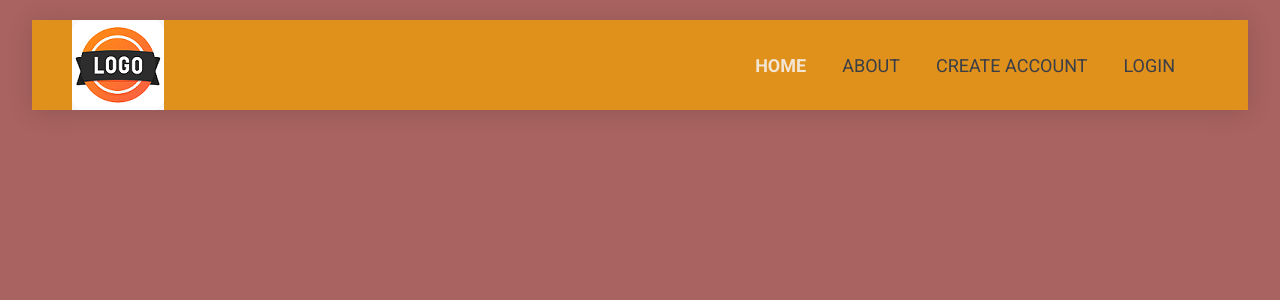
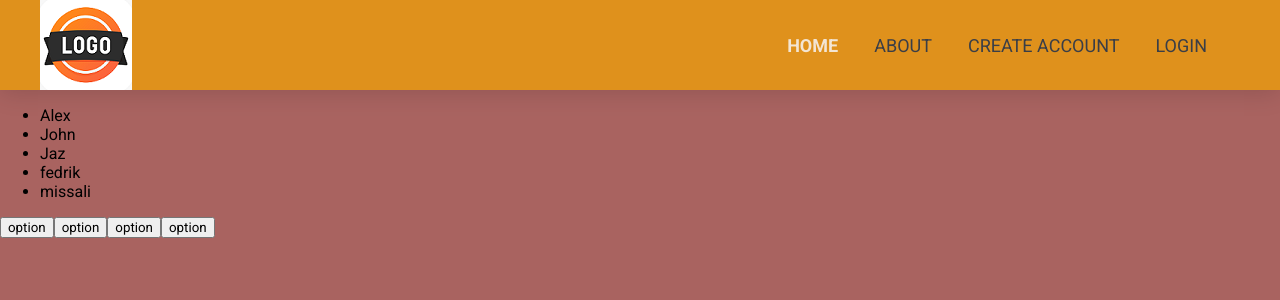
Before and after one commit to Luis1r/react-menu, a React (Create React App) app: page /myNode in a window 1280 px wide. Shown: the top 300 px of the page. Built offline with nearby package versions, Linux system fonts and the light colour scheme.

Commit message:
Added Webpages
Added webpages using Router imort.

```diff
--- a/src/App.js
+++ b/src/App.js
@@ -1,21 +1,59 @@
 import React, { Component } from 'react';
-import CenMenu from './CenMenu';
+import CenMenu from './components/menu/CenMenu';
+//Import all needed Components for changing pages
+import {
+    BrowserRouter as Router,
+    Route,
+    Switch,
+    Link,
+    Redirect
+} from "react-router-dom";
+import logo from './logo.png';
+//Pages
+import MainPage from "./pages/index"; ///< index.js will be automatically imported
+//And render that route with the MainPage component for the root path /
+import NotFoundPage from "./pages/404";
+import UploadPage from "./pages/myUploads";
+import NodePage from "./pages/myNode";
+import AboutUsPage from "./pages/aboutUs";
 
-import logo from './logo.png';
+
 
 class App extends Component {
-  render() {
-    let links = [
-      { label: 'Home', link: '#home', active: true },
-      { label: 'About', link: '#about' },
-      { label: 'Create Account', link: '#createAccount' },
-      { label: 'Login', link: '#login' },
-    ];
+    render() {
+        let isLogin = false;
+        let links;
+        if (isLogin) {
+            links = [
+                { label: 'Home', link: './', active: true },
+                { label: 'About', link: './aboutUs' },
+                { label: 'userName', link: './myNode' },
+            ];
+        } else {
+            links = [
+                { label: 'Home', link: './', active: true },
+                { label: 'About', link: './aboutUs' },
+                { label: 'Create Account', link: '#createAccount' },
+                { label: 'Login', link: './myNode' },
+            ];
+        }
+        return (
+            <>
+                <CenMenu links={links} logo={logo} />
+                <Router>
+                    <Switch>
+                        {/*All our Routes go here!*/}
+                        <Route exact path="/" component={MainPage} />
+                        <Route exact path="/myUploads" component={UploadPage} />
+                        <Route exact path="/myNode" component={NodePage} />
+                        <Route exact path="/aboutUs" component={AboutUsPage} />
+                        <Route exact path="/404" component={NotFoundPage} />
+                        <Redirect to="/404" />
+                    </Switch>
+                </Router>
+            </>
 
-    return (
-      <div className="container center">
-        <CenMenu links={links} logo={logo} />
-      </div>
+
     );
   }
 }
--- /dev/null
+++ b/src/pages/404.js
@@ -0,0 +1,12 @@
+/*404.js*/
+import React from "react";
+//Functional Component
+const NotFoundPage = () => {
+    return (
+        <div className="container center">
+            <h1>404, page not found!</h1>
+        </div>
+    );
+};
+
+export default NotFoundPage;
--- /dev/null
+++ b/src/pages/aboutUs.js
@@ -0,0 +1,14 @@
+/*aboutUs.js*/
+import React from "react";
+//Functional Component
+const AboutUsPage = () => {
+    return (
+        <div className="container center">
+            <h1>About Us?</h1>
+            <h2>We are smarter then you.</h2>
+            <h3>(That is all you need to know...)</h3>
+        </div>
+    );
+};
+
+export default AboutUsPage;
--- /dev/null
+++ b/src/pages/index.js
@@ -0,0 +1,13 @@
+/*index.js*/
+import React from "react";
+//Functional Component
+const MainPage = () => {
+    return (
+        <div className="container center">
+            <h3>Welcome to out humble abode!</h3>
+            <small>Main Page</small>
+        </div>
+    );
+};
+
+export default MainPage;
--- /dev/null
+++ b/src/pages/myNode.js
@@ -0,0 +1,25 @@
+/*myNode.js*/
+import React from "react";
+/* We simply can use an array and loop and print each intem in the list */
+const NodePage = () => {
+    return (
+        <>
+            <div>
+                <ul>
+                    {["Alex", "John", "Jaz", "fedrik", "missali"].map((user, idx) => {
+                        return <li key={idx}>{user}</li>;
+                    })}
+                </ul>
+            </div>
+            <div>
+                <button>option</button>
+                <button>option</button>
+                <button>option</button>
+                <button>option</button>
+
+            </div>
+        </>
+    );
+};
+
+export default NodePage;
--- /dev/null
+++ b/src/pages/myUploads.js
@@ -0,0 +1,16 @@
+/*myUploads.js*/
+import React from "react";
+/* We simply can use an array and loop and print each intem in the list */
+const UploadPage = () => {
+    return (
+        <div>
+            <ul>
+                {["Alex", "John", "Jaz", "fedrik", "missali"].map((user, idx) => {
+                    return <li key={idx}>{user}</li>;
+                })}
+            </ul>
+        </div>
+    );
+};
+
+export default UploadPage;
```
Also changed, not shown: src/components/menu/CenMenu.css (renamed from src/CenMenu.css), src/components/menu/CenMenu.js (renamed from src/CenMenu.js).
